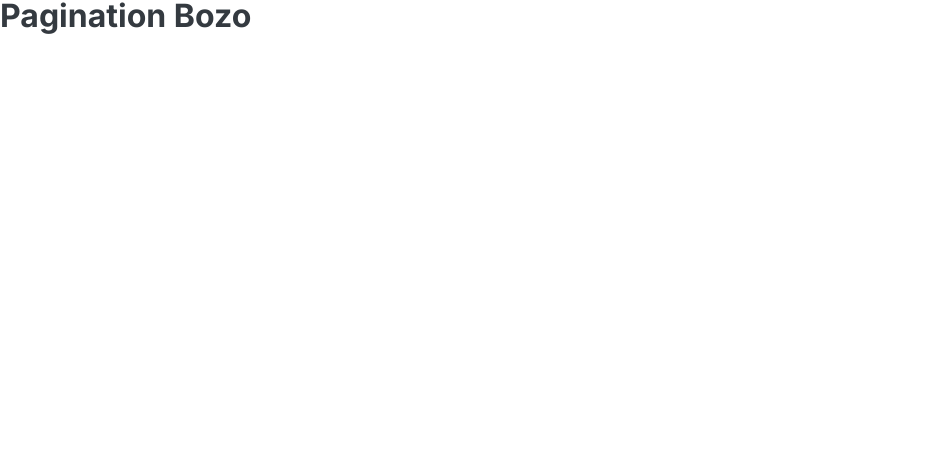
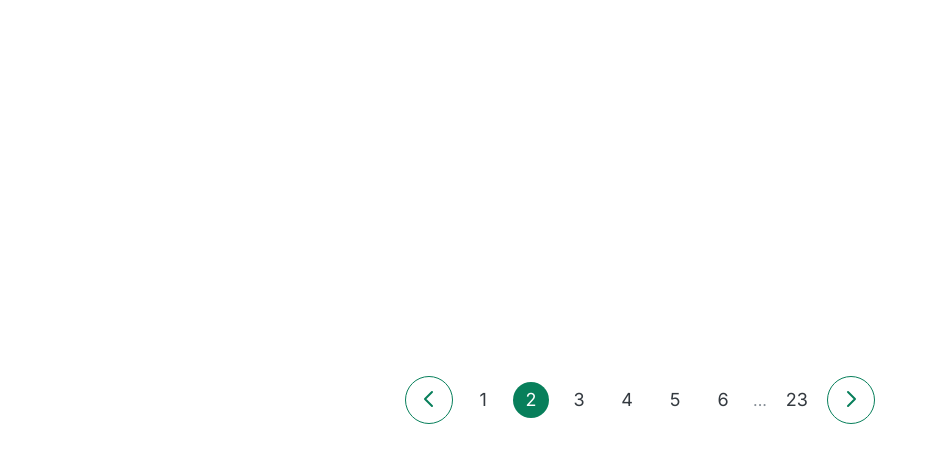
Before and after one commit to bdog72/html-css-1, a plain HTML site: page projects/06-Components/04-pagination.html in a window 1280 px wide. Shown: the whole page, without its empty margins (0-936 px from the left). Drawn offline with Linux system fonts and the light colour scheme.

Commit message:
pagination

```diff
--- a/projects/06-Components/04-pagination.html
+++ b/projects/06-Components/04-pagination.html
@@ -33,10 +33,152 @@
         font-family: 'Inter', sans-serif;
         color: #343a40;
         line-height: 1;
+        display: flex;
+        justify-content: center;
+        min-height: 100vh;
+      }
+
+      .pagination {
+        display: flex;
+        align-items: center;
+        gap: 12px;
+      }
+
+      .btn {
+        border: 1px solid #087f5b;
+        height: 48px;
+        width: 48px;
+        border-radius: 50%;
+        background: none;
+      }
+
+      .btn:hover {
+        background-color: #087f5b;
+        color: #fff;
+      }
+
+      .btn:hover .btn-icon {
+        stroke: #fff;
+      }
+
+      .btn-icon {
+        height: 24px;
+        width: 24px;
+        stroke: #087f5b;
+      }
+
+      .page-link:link,
+      .page-link:visited {
+        font-size: 18px;
+        text-decoration: none;
+        color: #343a40;
+        height: 36px;
+        width: 36px;
+        border-radius: 50%;
+        display: flex;
+        align-items: center;
+        justify-content: center;
+      }
+
+      .page-link:hover,
+      .page-link:active,
+      .page-link.page-link--current {
+        cursor: pointer;
+        background-color: #087f5b;
+        color: #fff;
+      }
+
+      .dots {
+        color: #868e96;
       }
     </style>
   </head>
   <body>
-    <h1>Pagination Bozo</h1>
+    <div class="pagination">
+      <button class="btn">
+        <svg
+          xmlns="http://www.w3.org/2000/svg"
+          class="btn-icon"
+          fill="none"
+          viewBox="0 0 24 24"
+          stroke="currentColor"
+        >
+          <path
+            stroke-linecap="round"
+            stroke-linejoin="round"
+            stroke-width="2"
+            d="M15 19l-7-7 7-7"
+          />
+        </svg>
+      </button>
+      <a href="#" class="page-link">1</a>
+      <a href="#" class="page-link page-link--current">2</a>
+      <a href="#" class="page-link">3</a>
+      <a href="#" class="page-link">4</a>
+      <a href="#" class="page-link">5</a>
+      <a href="#" class="page-link">6</a>
+      <span class="dots">...</span>
+      <a href="#" class="page-link">23</a>
+      <button class="btn">
+        <svg
+          xmlns="http://www.w3.org/2000/svg"
+          class="btn-icon"
+          fill="none"
+          viewBox="0 0 24 24"
+          stroke="currentColor"
+        >
+          <path
+            stroke-linecap="round"
+            stroke-linejoin="round"
+            stroke-width="2"
+            d="M9 5l7 7-7 7"
+          />
+        </svg>
+      </button>
+    </div>
   </body>
+  <!-- <body>
+    <div class="container">
+      <button class="btn btn--left">
+        <svg
+          xmlns="http://www.w3.org/2000/svg"
+          class="btn-icon"
+          fill="none"
+          viewBox="0 0 24 24"
+          stroke="currentColor"
+        >
+          <path
+            stroke-linecap="round"
+            stroke-linejoin="round"
+            stroke-width="2"
+            d="M15 19l-7-7 7-7"
+          />
+        </svg>
+      </button>
+      <div>1</div>
+      <div>2</div>
+      <div>3</div>
+      <div>4</div>
+      <div>5</div>
+      <div>6</div>
+      <div>...</div>
+      <div>23</div>
+      <button class="btn btn--right">
+        <svg
+          xmlns="http://www.w3.org/2000/svg"
+          class="btn-icon"
+          fill="none"
+          viewBox="0 0 24 24"
+          stroke="currentColor"
+        >
+          <path
+            stroke-linecap="round"
+            stroke-linejoin="round"
+            stroke-width="2"
+            d="M9 5l7 7-7 7"
+          />
+        </svg>
+      </button>
+    </div>
+  </body> -->
 </html>
```
Also changed, not shown: index.html (+1 -0 lines), projects/06-Components/05-hero.html (added, +42 -0 lines).
